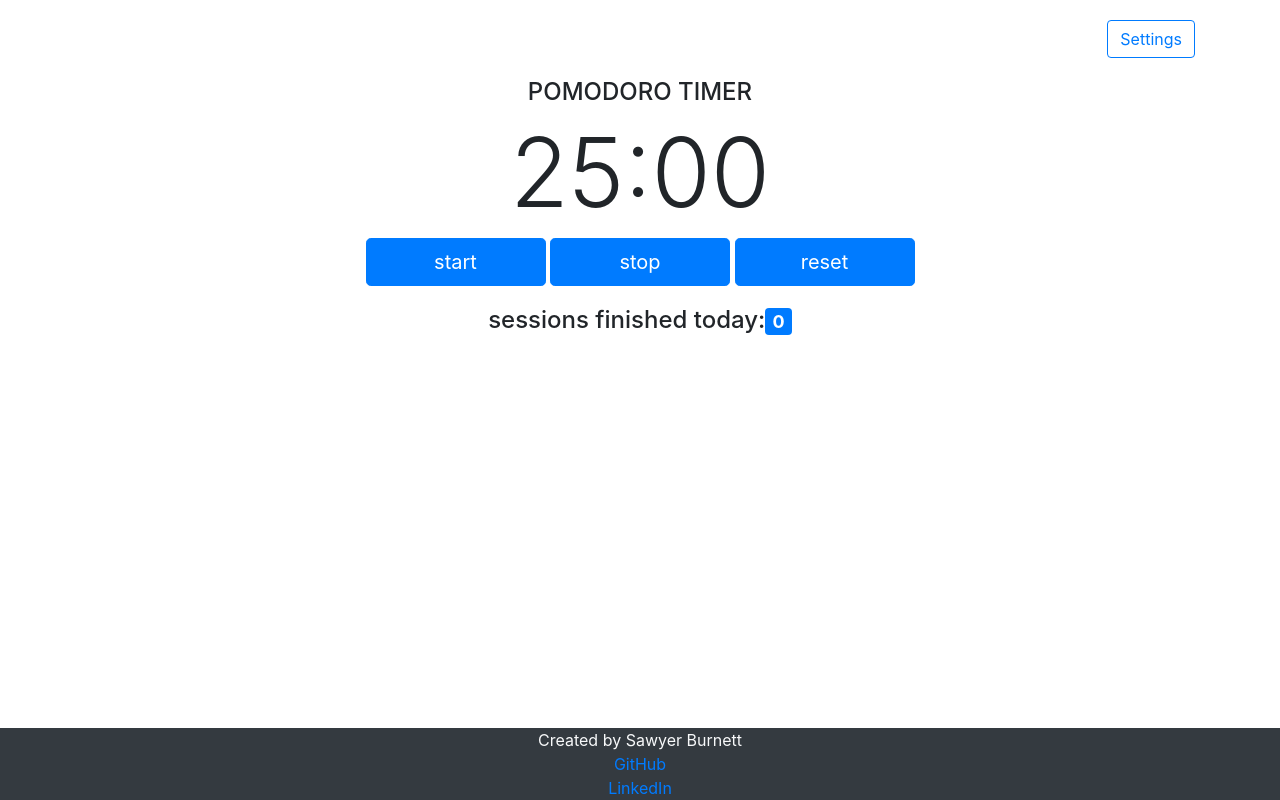
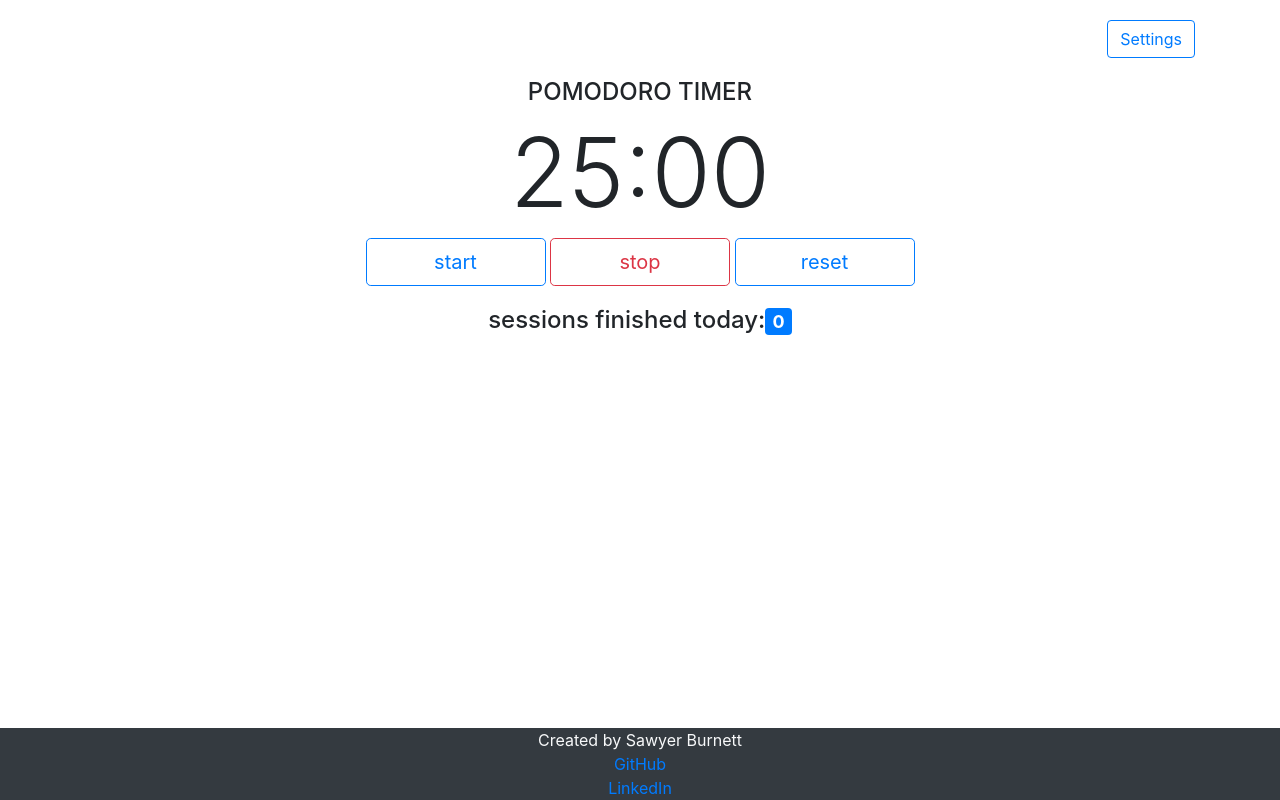
Before and after one commit to Burnett2k/work-timer-react, a React (Create React App) app: page / in a window 1280 px wide. Built offline with nearby package versions, Linux system fonts and the light colour scheme.

Commit message:
use outline buttons instead of btn primary

```diff
--- a/src/components/Controls.js
+++ b/src/components/Controls.js
@@ -1,13 +1,32 @@
-const React = require('react');
+const React = require("react");
 
 class Controls extends React.Component {
-
   render() {
     return (
       <div>
-				<button className="btn btn-lg btn-primary col-md-2" type="button" onClick={this.props.onStart}>{this.props.playPauseText}</button>&nbsp;
-				<button className="btn btn-lg btn-primary col-md-2" type="button" onClick={this.props.onStop}>stop</button>&nbsp;
-				<button className="btn btn-lg btn-primary col-md-2" type="button" onClick={this.props.onReset}>reset</button>
+        <button
+          className="btn btn-lg btn-outline-primary col-md-2"
+          type="button"
+          onClick={this.props.onStart}
+        >
+          {this.props.playPauseText}
+        </button>
+        &nbsp;
+        <button
+          className="btn btn-lg btn-outline-danger col-md-2"
+          type="button"
+          onClick={this.props.onStop}
+        >
+          stop
+        </button>
+        &nbsp;
+        <button
+          className="btn btn-lg btn-outline-primary col-md-2"
+          type="button"
+          onClick={this.props.onReset}
+        >
+          reset
+        </button>
       </div>
     );
   }
--- a/src/containers/CountdownTimer.js
+++ b/src/containers/CountdownTimer.js
@@ -1,10 +1,11 @@
 import React from 'react';
 import Controls from '../components/Controls.js';
 import Timer from '../components/Timer.js';
+import SaveSessions from './SaveSessions.js';
 import { connect } from 'react-redux';
 import { saveSecondsRemaining } from '../actions';
 import { saveStatus } from'../actions';
-import SaveSessions from './SaveSessions.js';
+
 import timesUp from '../sounds/timesup.mp3';
 
 const STARTED = 'running';
```
Lines whose indentation alone changed are shown as unchanged.
